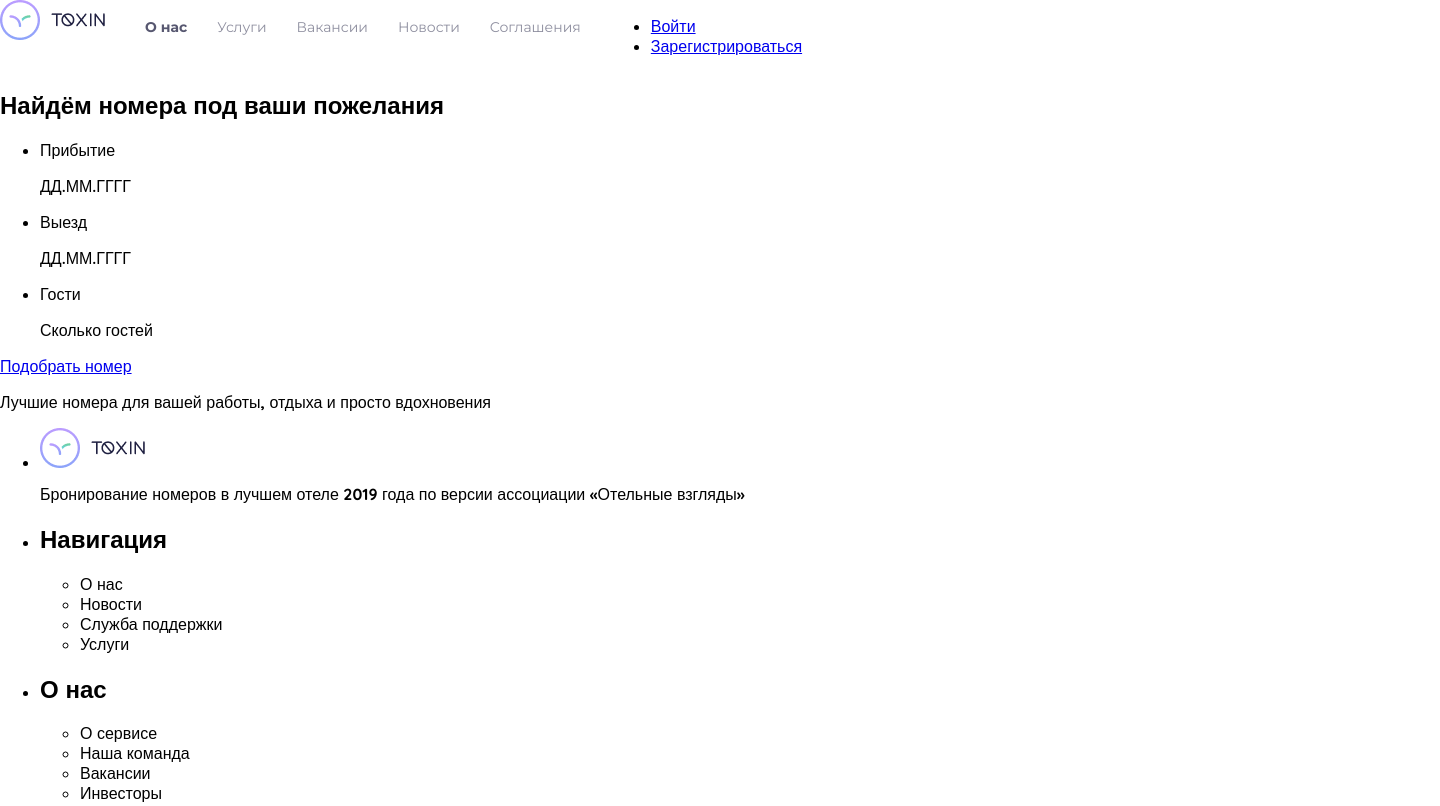
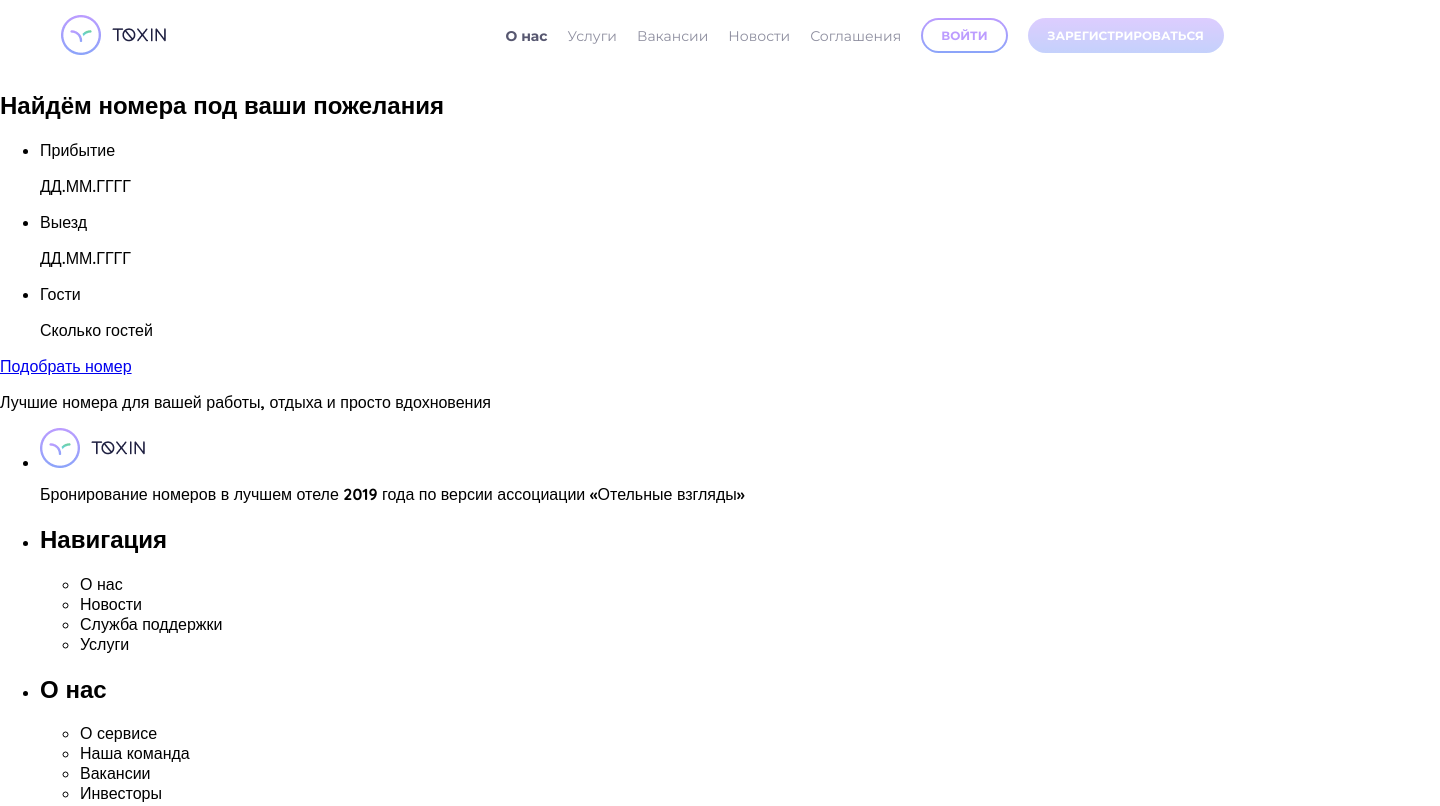
Before and after one commit to GendouOMG/TOXIN, a plain HTML site: page index.html in a window 1280 px wide. Shown: the top 806 px of the page, 1440 px wide, since content can reach past the window. Drawn offline with nearby package versions, Linux system fonts and the light colour scheme.

Commit message:
Бордер с градиентом

```diff
--- a/index.html
+++ b/index.html
@@ -6,9 +6,11 @@
 			content="width=device-width,initial-scale=1">
 
 		<link href="css/style.min.css" rel="stylesheet">
+
 		<link href="https://fonts.googleapis.com/css?family=Quicksand:700&display=swap" rel="stylesheet">
-		<!-- <link href="https://fonts.googleapis.com/css?family=Open+Sans:700&display=swap&subset=cyrillic" rel="stylesheet"> -->
-		<link href="https://fonts.googleapis.com/css?family=Open+Sans:400,700&display=swap&subset=cyrillic" rel="stylesheet">
+
+		<link href="https://fonts.googleapis.com/css?family=Open+Sans:700&display=swap&subset=cyrillic" rel="stylesheet">
+
 		<link href="https://fonts.googleapis.com/css?family=Montserrat:400,700&display=swap&subset=cyrillic" rel="stylesheet">
 	</head>
 
@@ -38,10 +40,14 @@
 
 			<ul class="registration-menu">
 				<li class="registration-menu__element">
-					<a href="#" class="registration-menu__element-link">Войти</a>
+					<a href="#" class="registration-menu__element-link registration-menu__element-link--login">
+						<p>Войти</p>
+					</a>
 				</li>
 				<li class="registration-menu__element">
-					<a href="#" class="registration-menu__element-link">Зарегистрироваться</a>
+					<a href="#" class="registration-menu__element-link registration-menu__element-link--register">
+						<p>Зарегистрироваться</p>
+					</a>
 				</li>
 				<li class="registration-menu__element visually-hidden">
 					<a href="#" class="registration-menu__element-link"></a>
--- a/sass/head-space.scss
+++ b/sass/head-space.scss
@@ -1,6 +1,16 @@
 .head-space{
-	width: 1440px;
+	margin: 0 auto;
+	padding: 0;
+
+	max-width: 1440px;
 	height: 70px;
 
 	display: flex;
+	justify-content: center;
+	align-items: center;
+
+	.logotype{
+		margin: 15px;
+		padding: 0;
+	}
 }
--- a/sass/logotype.scss
+++ b/sass/logotype.scss
@@ -1,5 +1,9 @@
 .logotype {
+	margin: 0;
+	padding: 0;
+
 	width: 105px;
+	min-width: 105px;
 	height: 40px;
 
 	display: inline-block;
--- a/sass/nav-menu.scss
+++ b/sass/nav-menu.scss
@@ -1,8 +1,14 @@
 .nav-menu {
+	margin: 0;
+	padding: 0;
+
 	width: auto;
+	max-width: 730px;
 	height: auto;
 
 	display: flex;
+	flex-grow: 1;
+	justify-content: flex-end;
 
 	list-style: none;
 
@@ -20,7 +26,8 @@
 
 .nav-menu__element {
 
-	margin-right: 30px;
+	margin:0 10px;
+	padding: 0;
 
 	// text-decoration: none;
 	// font-style: normal;
@@ -33,13 +40,16 @@
 }
 
 .nav-menu__element-link {
+	margin: 0;
+	padding: 0;
+
 	text-decoration: none;
 
 	font-family: Montserrat, sans-serif;
 	font-style: normal;
 	// text-align: center;
 	font-size: 14px;
-	line-height: 14px;
+	line-height: 17px;
 	font-weight: 400;
 	// text-transform: uppercase;
 	color: #1F2041;
@@ -47,13 +57,16 @@
 }
 
 .nav-menu__element-link--active {
+	margin: 0;
+	padding: 0;
+
 	text-decoration: none;
 
 	font-family: Montserrat, sans-serif;
 	font-style: normal;
 	// text-align: center;
 	font-size: 14px;
-	line-height: 14px;
+	line-height: 17px;
 	font-weight: 700;
 	// text-transform: uppercase;
 	color: #1F2041;
--- /dev/null
+++ b/sass/registration-menu.scss
@@ -0,0 +1,123 @@
+.registration-menu {
+	margin: 0;
+	padding: 0;
+
+	width: auto;
+	height: auto;
+
+	display: flex;
+
+	list-style: none;
+
+	text-decoration: none;
+}
+
+.registration-menu__element {
+	margin: 0 10px;
+	padding: 0;
+}
+
+.registration-menu__element-link {
+	margin: 0;
+	padding: 0;
+
+	text-decoration: none;
+
+	font-family: Montserrat, sans-serif;
+	font-style: normal;
+	// text-align: center;
+	font-size: 14px;
+	line-height: 17px;
+	font-weight: 400;
+	// text-transform: uppercase;
+	color: #1F2041;
+	opacity: 0.5;
+}
+
+.registration-menu__element-link--login {
+	margin: 0;
+	padding: 0;
+
+	display: flex;
+	align-items: center;
+	margin: 0;
+	padding: 0;
+
+	text-decoration: none;
+
+	font-family: Montserrat, sans-serif;
+	font-style: normal;
+	// text-align: center;
+	font-size: 12px;
+	line-height: 15px;
+	font-weight: 700;
+	text-transform: uppercase;
+	color: #FFFFFF;;
+	opacity: 1;
+
+	position: relative;
+
+	box-sizing: border-box;
+
+	// color: #FFF;
+	background: #FFFFFF;
+	background-clip: padding-box; /* !importanté */
+	border: solid 2px transparent; /* !importanté */
+	border-radius: 22px;
+
+	&:before {
+		content: '';
+		position: absolute;
+		top: 0; right: 0; bottom: 0; left: 0;
+		z-index: -1;
+		margin: -2px; /* !importanté */
+		border-radius: inherit; /* !importanté */
+		background: linear-gradient(180deg, #BC9CFF 0%, #8BA4F9 100%);
+	}
+
+	p{
+		margin: 0;
+		padding: 8px 18px 8px 18px;
+
+		text-decoration: none;
+
+		border: solid 0px transparent;
+		border-radius: 22px;
+
+		font-family: Montserrat, sans-serif;
+		font-style: normal;
+		// text-align: center;
+		font-size: 12px;
+		line-height: 15px;
+		font-weight: 700;
+		text-transform: uppercase;
+		color: #BC9CFF;
+		opacity: 1;
+	}
+}
+
+.registration-menu__element-link--register {
+
+
+	p{
+		margin: 0;
+		padding: 10px 20px 10px 20px;
+
+		text-decoration: none;
+
+		border: solid 0px transparent;
+		border-radius: 22px;
+
+		font-family: Montserrat, sans-serif;
+		font-style: normal;
+		// text-align: center;
+		font-size: 12px;
+		line-height: 15px;
+		font-weight: 700;
+		text-transform: uppercase;
+		color: #FFFFFF;
+		opacity: 1;
+
+		background: linear-gradient(180deg, #BC9CFF 0%, #8BA4F9 100%);
+	}
+}
--- a/sass/style.scss
+++ b/sass/style.scss
@@ -3,7 +3,8 @@ body {
 	padding: 0;
 	margin: 0;
 
-	font-family: Quicksand, OpenSans, sans-serif;
+	font-family: 'Quicksand', 'Open Sans', sans-serif;
+
 }
 
 // $mobile-width: 320px;
@@ -14,3 +15,4 @@ body {
 @import "logotype.scss";
 @import "head-space.scss";
 @import "nav-menu.scss";
+@import "registration-menu.scss";
```
Also changed, not shown: css/style.css, css/style.min.css.
